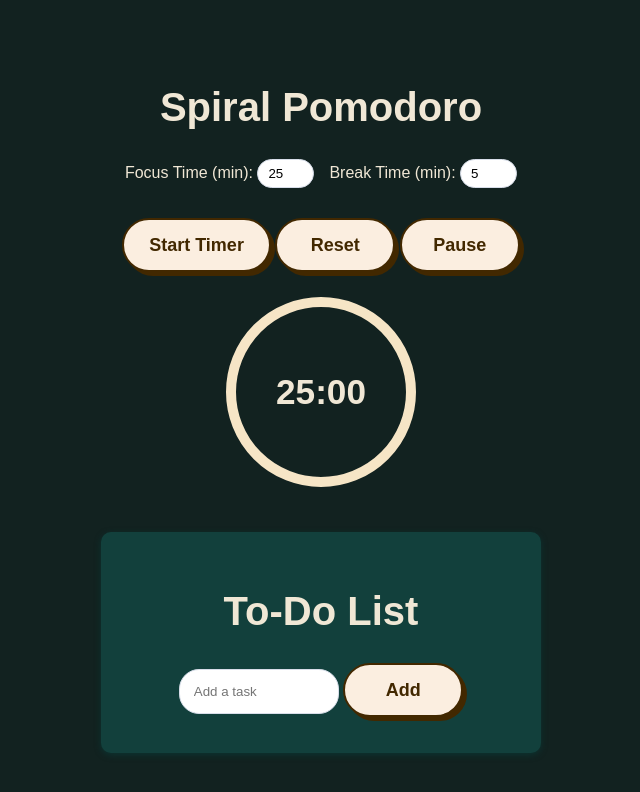
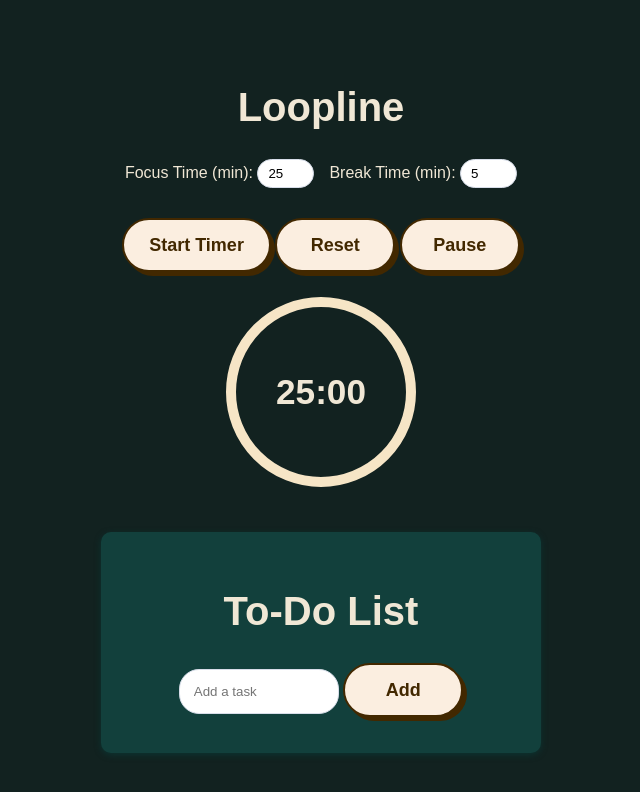
Before and after one commit to hazelcantcode/Pomodoro-Timer, a plain HTML site: page index.html in a window 1280 px wide. Shown: the whole page, without its empty margins (319-959 px from the left). Drawn offline with Linux system fonts and the light colour scheme.

Commit message:
Update index.html

```diff
--- a/index.html
+++ b/index.html
@@ -3,11 +3,11 @@
 <head>
   <meta charset="UTF-8" />
   <meta name="viewport" content="width=device-width, initial-scale=1.0"/>
-  <title>Spiral Pomodoro</title>
+  <title>Loopline: A Pomodoro Timer</title>
   <link rel="stylesheet" href="styles.css">
 </head>
 <body>
-  <h1>Spiral Pomodoro</h1>
+  <h1>Loopline</h1>
 
   <div class="timer-controls">
     <label>Focus Time (min): <input type="number" id="focusTime" value="25"></label>
```
